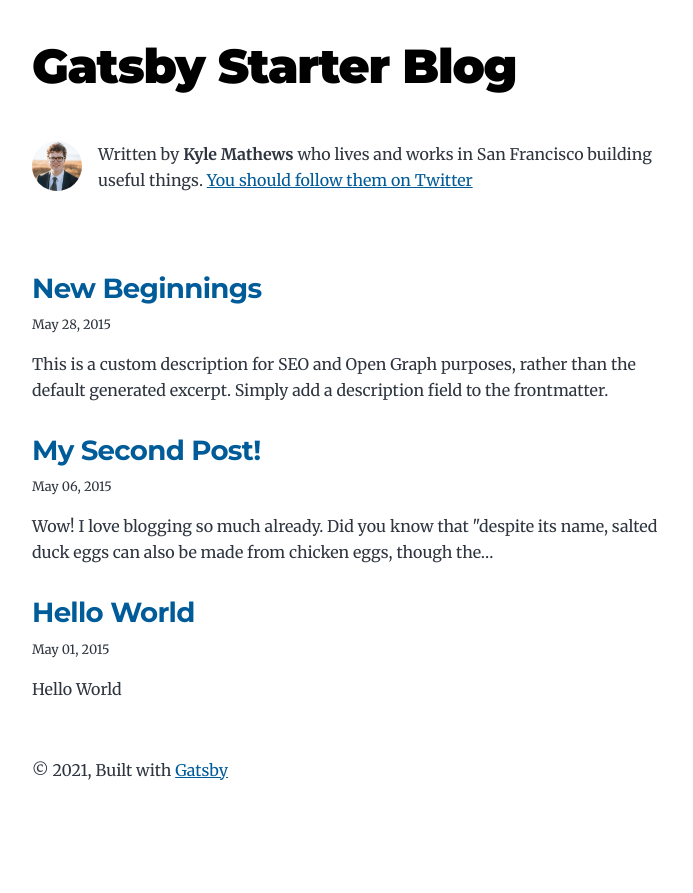
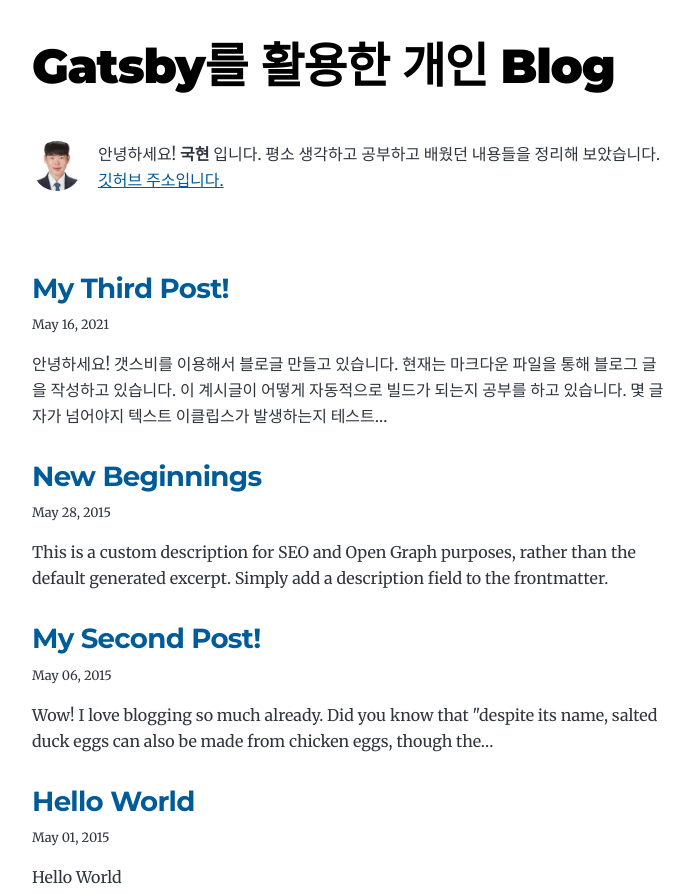
Before and after one commit to khjeon5328/khjeon5328.github.io, a Gatsby site: page / in a window 1280 px wide. Shown: the top 893 px of the page, without its empty margins (292-985 px from the left). Before the commit the page ends 846 px from the top, so only its background shows below. Built offline with nearby package versions, Linux system fonts and the light colour scheme; Gatsby itself is replaced by a stand-in of ours.

Commit message:
update profile

```diff
--- /dev/null
+++ b/content/blog/my-third-post/index.md
@@ -0,0 +1,12 @@
+---
+title: My Third Post!
+date: "2021-05-16T23:46:37.121Z"
+---
+
+안녕하세요! 갯스비를 이용해서 블로글 만들고 있습니다.
+현재는 마크다운 파일을 통해 블로그 글을 작성하고 있습니다. 이 계시글이 어떻게
+자동적으로 빌드가 되는지 공부를 하고 있습니다.
+
+몇 글자가 넘어야지 텍스트 이클립스가 발생하는지 테스트 해보겠습니다.
+
+깃헙 페이지를 활용해서 자동으로 빌드 되도록 할 예정입니다.
--- a/gatsby-config.js
+++ b/gatsby-config.js
@@ -1,9 +1,9 @@
 module.exports = {
   siteMetadata: {
-    title: `Gatsby Starter Blog`,
+    title: `Gatsby를 활용한 개인 Blog`,
     author: {
-      name: `Kyle Mathews`,
-      summary: `who lives and works in San Francisco building useful things.`,
+      name: `국현`,
+      summary: `입니다. 평소 생각하고 공부하고 배웠던 내용들을 정리해 보았습니다.`,
     },
     description: `A starter blog demonstrating what Gatsby can do.`,
     siteUrl: `https://gatsbystarterblogsource.gatsbyjs.io/`,
--- a/package.json
+++ b/package.json
@@ -33,6 +33,7 @@
     "typeface-montserrat": "0.0.75"
   },
   "devDependencies": {
+    "gh-pages": "^3.1.0",
     "prettier": "2.2.1"
   },
   "homepage": "https://github.com/gatsbyjs/gatsby-starter-blog#readme",
@@ -52,6 +53,7 @@
     "start": "npm run develop",
     "serve": "gatsby serve",
     "clean": "gatsby clean",
-    "test": "echo \"Write tests! -> https://gatsby.dev/unit-testing\" && exit 1"
+    "test": "echo \"Write tests! -> https://gatsby.dev/unit-testing\" && exit 1",
+    "deploy": "gatsby build && gh-pages -d public -b master"
   }
 }
--- a/src/components/bio.js
+++ b/src/components/bio.js
@@ -36,7 +36,7 @@
         className="bio-avatar"
         layout="fixed"
         formats={["AUTO", "WEBP", "AVIF"]}
-        src="../images/profile-pic.png"
+        src="../images/profile-kh.jpg"
         width={50}
         height={50}
         quality={95}
@@ -44,10 +44,10 @@
       />
       {author?.name && (
         <p>
-          Written by <strong>{author.name}</strong> {author?.summary || null}
+          안녕하세요! <strong>{author.name}</strong> {author?.summary || null}
           {` `}
-          <a href={`https://twitter.com/${social?.twitter || ``}`}>
-            You should follow them on Twitter
+          <a href={`https://github.com/khjeon5328`}>
+            깃허브 주소입니다.
           </a>
         </p>
       )}
```
Also changed, not shown: src/images/profile-kh.jpg (added), 1 other file.
